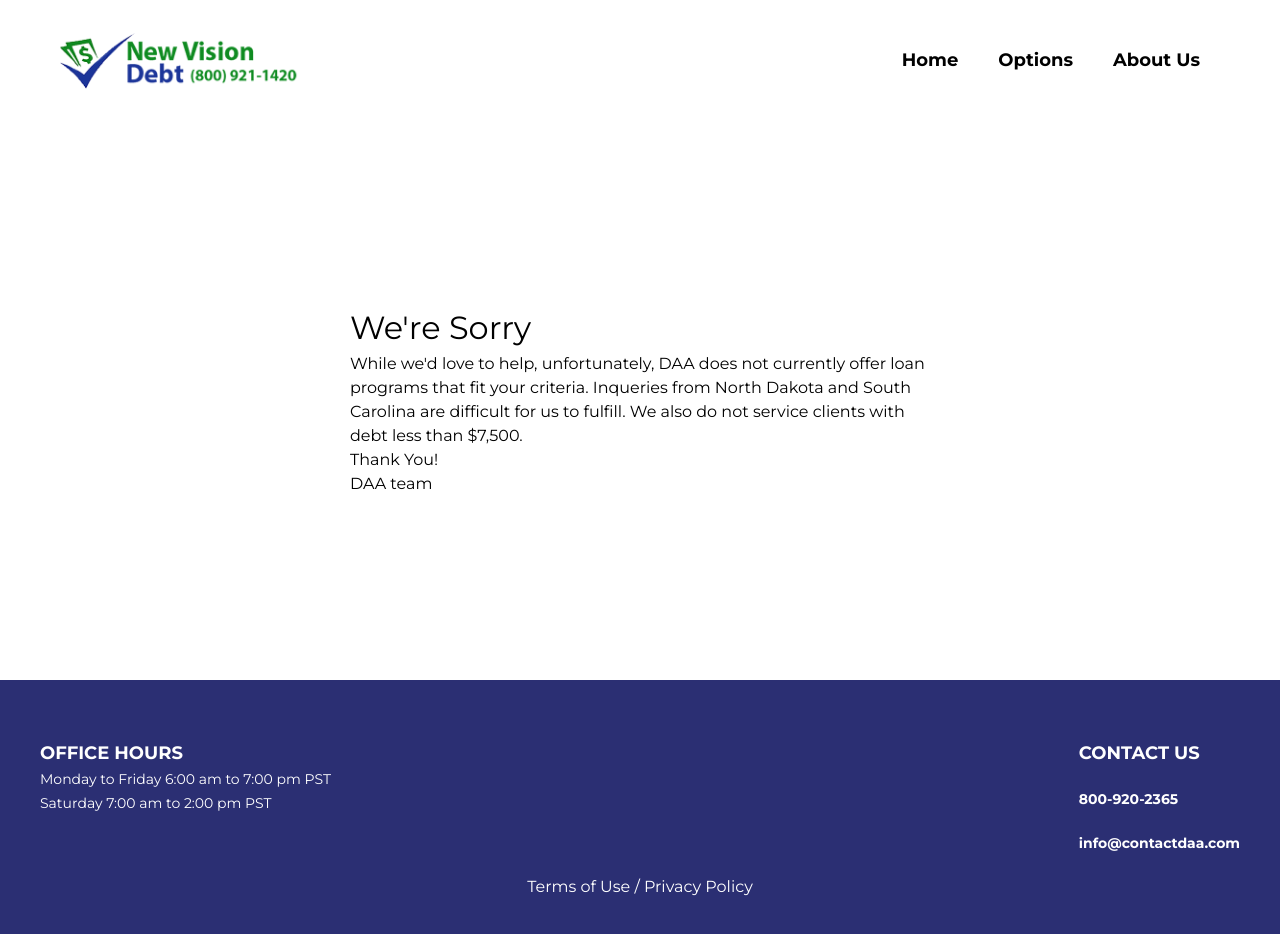
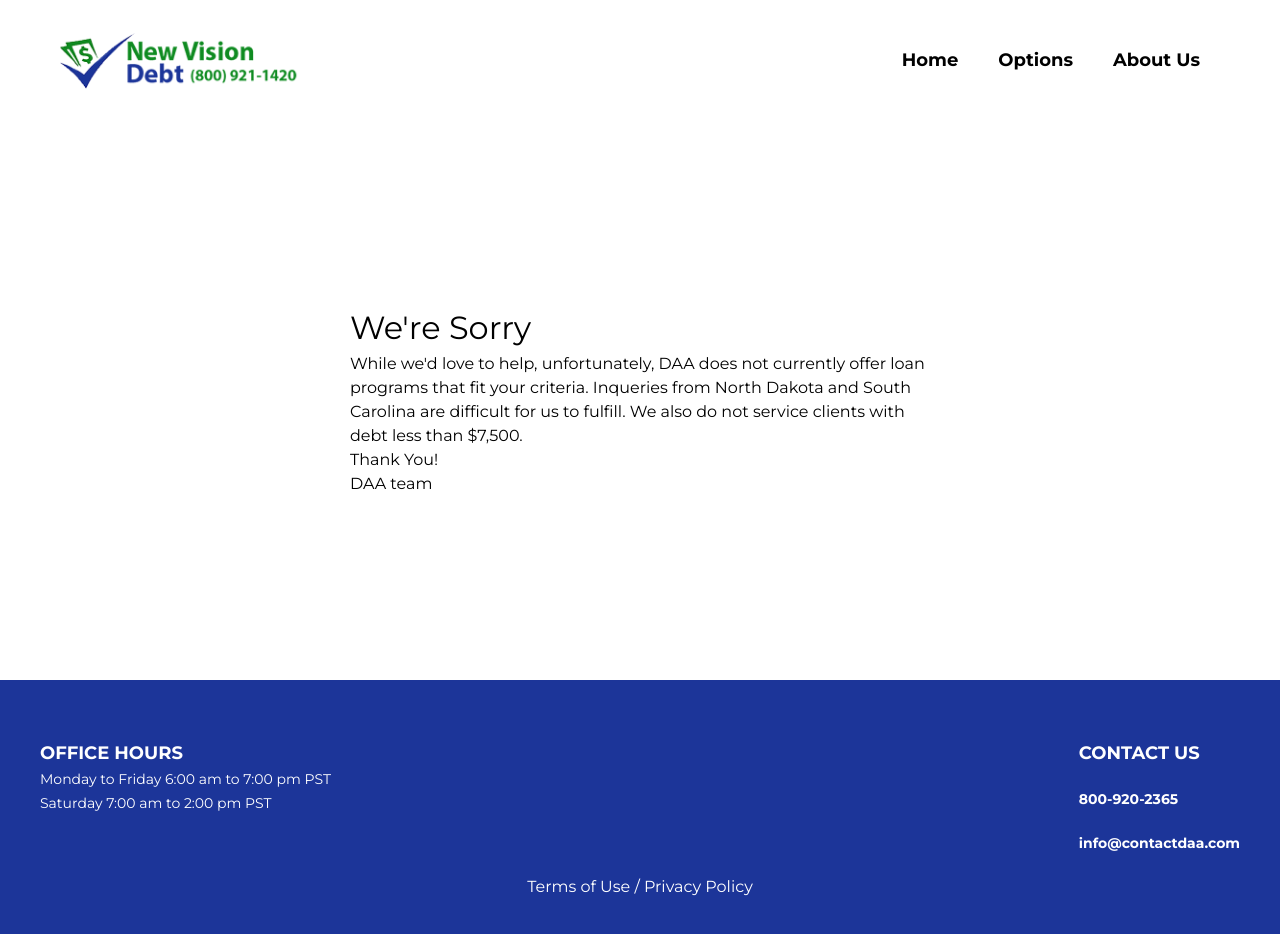
Before and after one commit to cotua-dev/new-vision-debt, a Next.js app: page /dq in a window 1280 px wide. Shown: the top 934 px of the page. Built offline with nearby package versions, Linux system fonts and the light colour scheme.

Commit message:
styles(_variables.scss): update main color variables

```diff
--- a/styles/_variables.scss
+++ b/styles/_variables.scss
@@ -1,6 +1,6 @@
-$primary-color: #2B2F73;
-$secondary-color: #EC2027;
-$secondary-dark-color: #C00A0F;
+$primary-color: #1C3599;
+$secondary-color: #0F8B21;
+$secondary-dark-color: #00500A;
 $star-color: #DFD405;
 $wrong-color: #EC2027;
 $correct-color: rgb(0, 128, 0);
```
